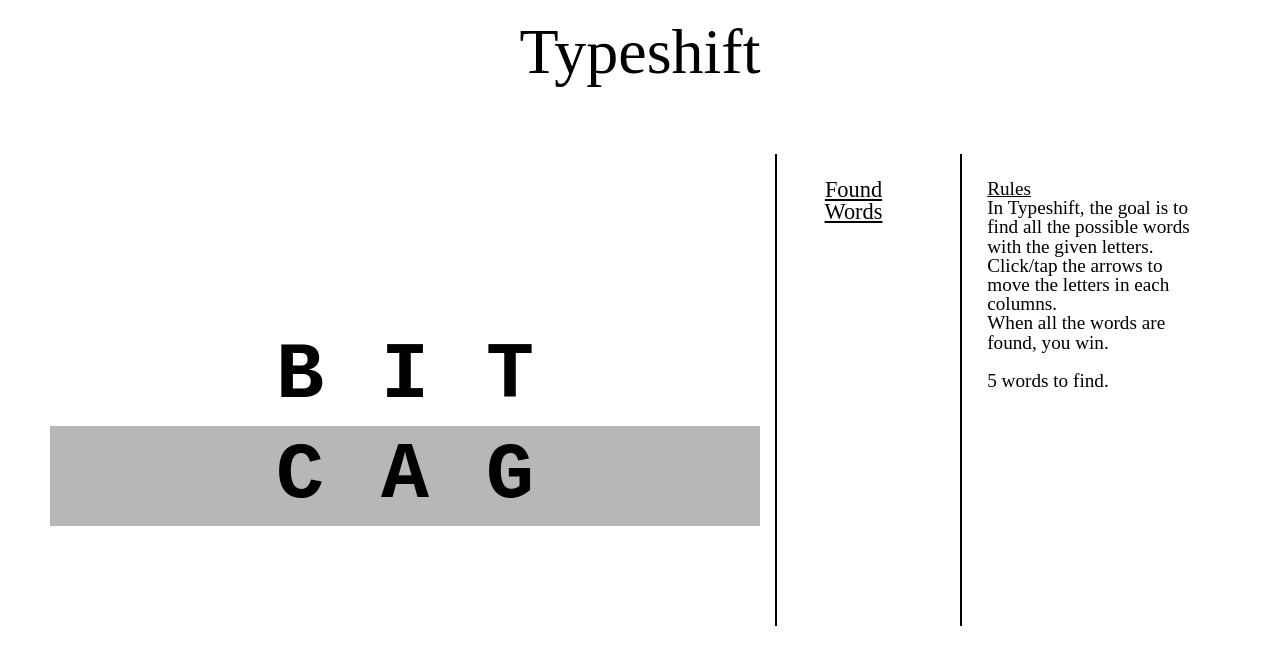
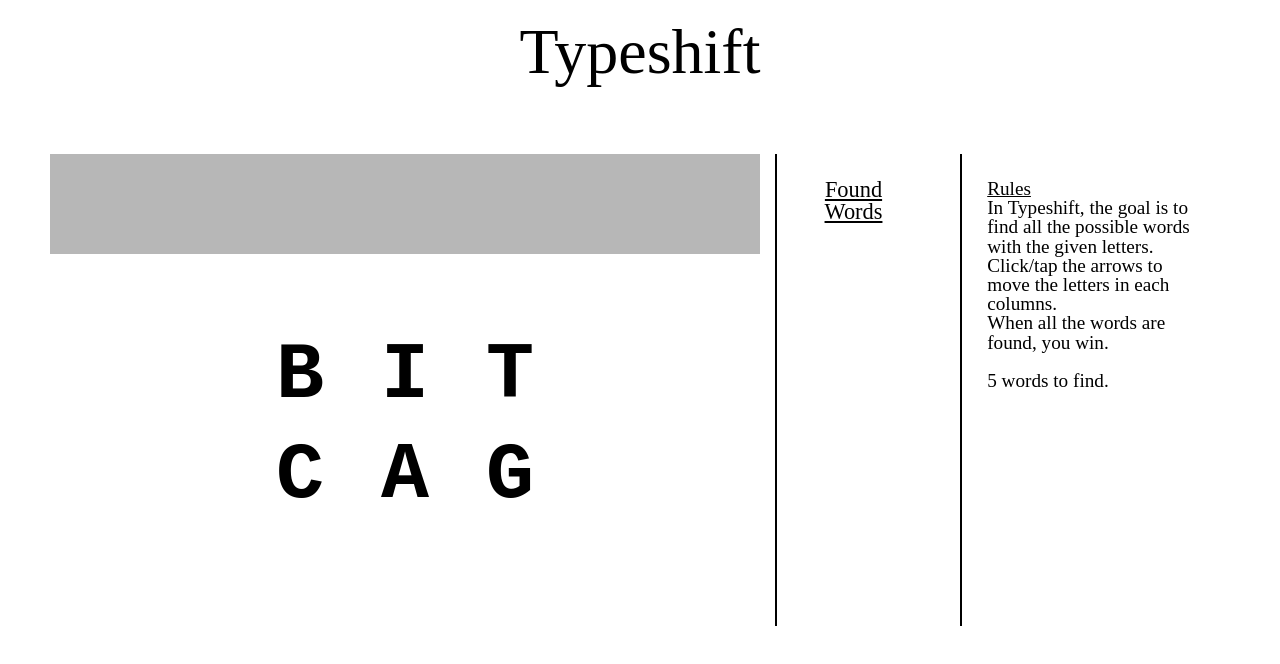
Before and after one commit to suzuhe481/typeshift, a React (Vite) app: page / in a window 1280 px wide. Shown: the top 664 px of the page. Built offline with nearby package versions, Linux system fonts and the light colour scheme.

Commit message:
Removed bottom attribute in selection

```diff
--- a/src/components/GameContainer/Game/Game.scss
+++ b/src/components/GameContainer/Game/Game.scss
@@ -23,8 +23,6 @@
     height: 100px;
     width: 100%;
 
-    bottom: 100px;
-
     z-index: -1;
   }
 }
```
